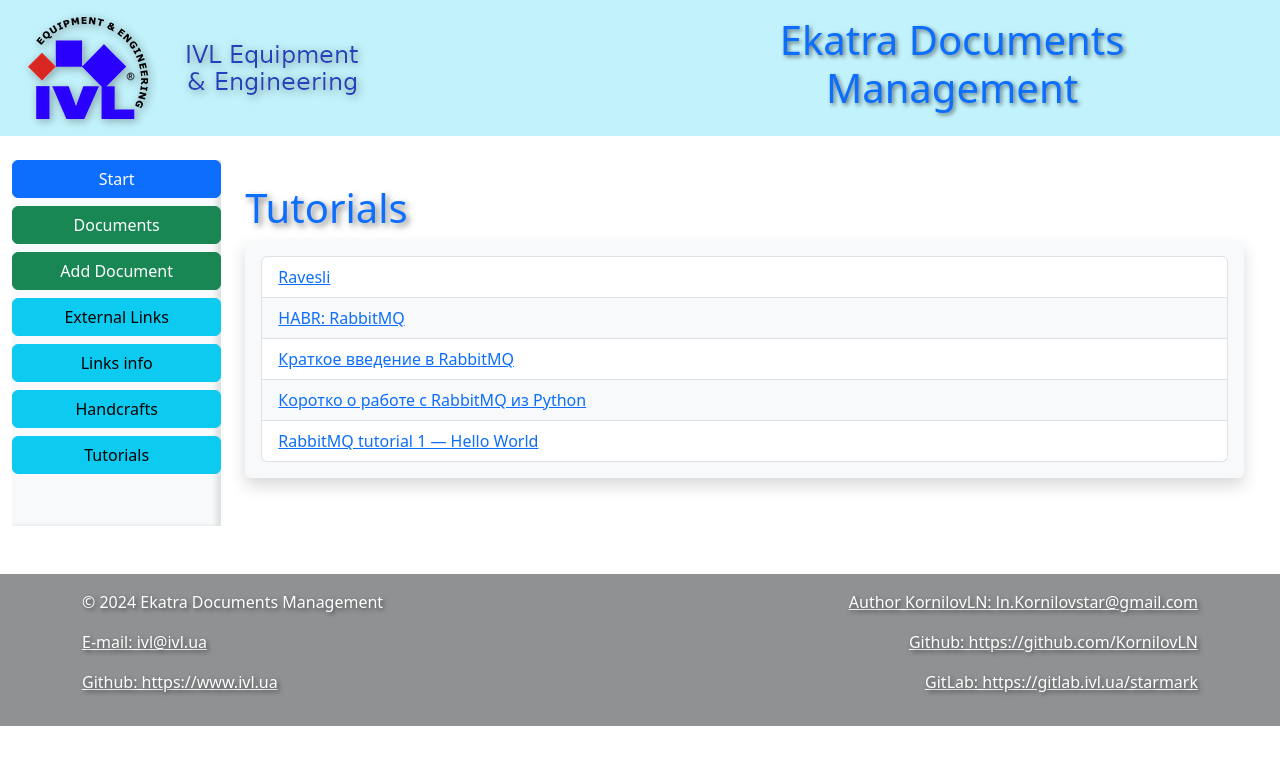
After one commit to KornilovLN/ekatra_flask, a Flask app: page /tutor in a window 1280 px wide. The commit adds this page. Shown: the top 765 px of the page. Run offline with Flask 2, Linux system fonts and the light colour scheme.

Commit message:
Edit and add any punctes

```diff
--- a/app.py
+++ b/app.py
@@ -54,6 +54,14 @@ def external_links():
 @app.route('/links_info')
 def links_info():
     return render_template('links_info.html')
+
+@app.route('/handcrafts')
+def handcrafts():
+    return render_template('handcrafts.html')
+
+@app.route('/tutor')
+def tutor():
+    return render_template('tutor.html')
 
 # Страница с документом по ID
 @app.route('/document/<id>')
--- a/templates/base.html
+++ b/templates/base.html
@@ -56,6 +56,12 @@
                     <li class="nav-item mb-2">
                       <a href="{{ url_for('links_info') }}" class="btn btn-info w-100">Links info</a>
                   </li>
+                  <li class="nav-item mb-2">
+                    <a href="{{ url_for('handcrafts') }}" class="btn btn-info w-100">Handcrafts</a>
+                  </li>
+                  <li class="nav-item mb-2">
+                    <a href="{{ url_for('tutor') }}" class="btn btn-info w-100">Tutorials</a>
+                  </li>
                 </ul>
               </div>
             </nav>
--- a/templates/external_links.html
+++ b/templates/external_links.html
@@ -7,6 +7,7 @@
     {% for link in [
         ("https://flask-russian-docs.readthedocs.io/ru/0.10.1/", "flask-docs"),
         ("https://habr.com/ru/articles/804245/", "Мега-Учебник Flask 1"),
+        ("https://runebook.dev/ru/#docs", "Runebook"),
         ("https://getbootstrap.su", "Bootstrap main"),
         ("https://getbootstrap.su/docs/5.0/examples/", "Bootstrap Example"),
         ("https://getbootstrap.com/docs/5.3/utilities/api/", "Bootstrap Utilities"),
--- a/templates/links_info.html
+++ b/templates/links_info.html
@@ -8,6 +8,9 @@
         ("http://y669805n.beget.tech", "Справочник по многим вопросам IT от StarmarkLN"),
         ("http://coderbooks.ru", "Книги по IT"),
         ("https://github.com/KornilovLN/Guidebook/blob/branch_1/", "github.com/KornilovLN/Guidebook"),
+        ("https://github.com/KornilovLN/Scripts_auto", "github.com/KornilovLN/Scripts_auto"),
+        ("https://github.com/KornilovLN/tree_node/tree/dynamic-content-loading", "github.com/KornilovLN/tree_node"),
+        ("https://habr.com/ru/companies/otus/articles/794216/", "Микросервисы и RabbitMQ в Docker"),
     ] %}
         <li class="list-group-item {% if loop.index is even %}bg-light{% endif %}">
             <a href="{{ link[0] }}" target="_blank">{{ link[1] }}</a>
--- a/templates/start.html
+++ b/templates/start.html
@@ -29,6 +29,10 @@
                     <li>
                         <a href="{{ url_for('links_info') }}">Links info</a>
                     </li>
+                    <li>
+                        <a href="{{ url_for('handcrafts') }}">Handcrafts</a>
+                    </li>
+
                 </ul>
             </p>
         </div>
--- /dev/null
+++ b/templates/tutor.html
@@ -0,0 +1,22 @@
+{% extends 'base.html' %}
+{% block content %}
+<h1 class="document-title  mt-4" >Tutorials</h1>
+
+<div class="shadow p-3 mb-5 bg-body-tertiary rounded">
+<ul class="list-group">
+    {% for link in [
+        ("https://ravesli.com/", "Ravesli"),
+        ("https://habr.com/ru/companies/slurm/articles/704208/", "HABR: RabbitMQ"),
+        ("https://dotsandbrackets.com/quick-intro-to-rabbitmq-ru/", "Краткое введение в RabbitMQ"),
+        ("https://habr.com/ru/articles/434510/", "Коротко о работе с RabbitMQ из Python"),
+        ("https://habr.com/ru/articles/149694/", "RabbitMQ tutorial 1 — Hello World" ),
+    ] %}
+        <li class="list-group-item {% if loop.index is even %}bg-light{% endif %}">
+            <a href="{{ link[0] }}" target="_blank">{{ link[1] }}</a>
+        </li>
+
+
+    {% endfor %}
+</ul>
+</div>
+{% endblock %}
```
Also changed, not shown: templates/handcrafts.html (added, +18 -0 lines).
